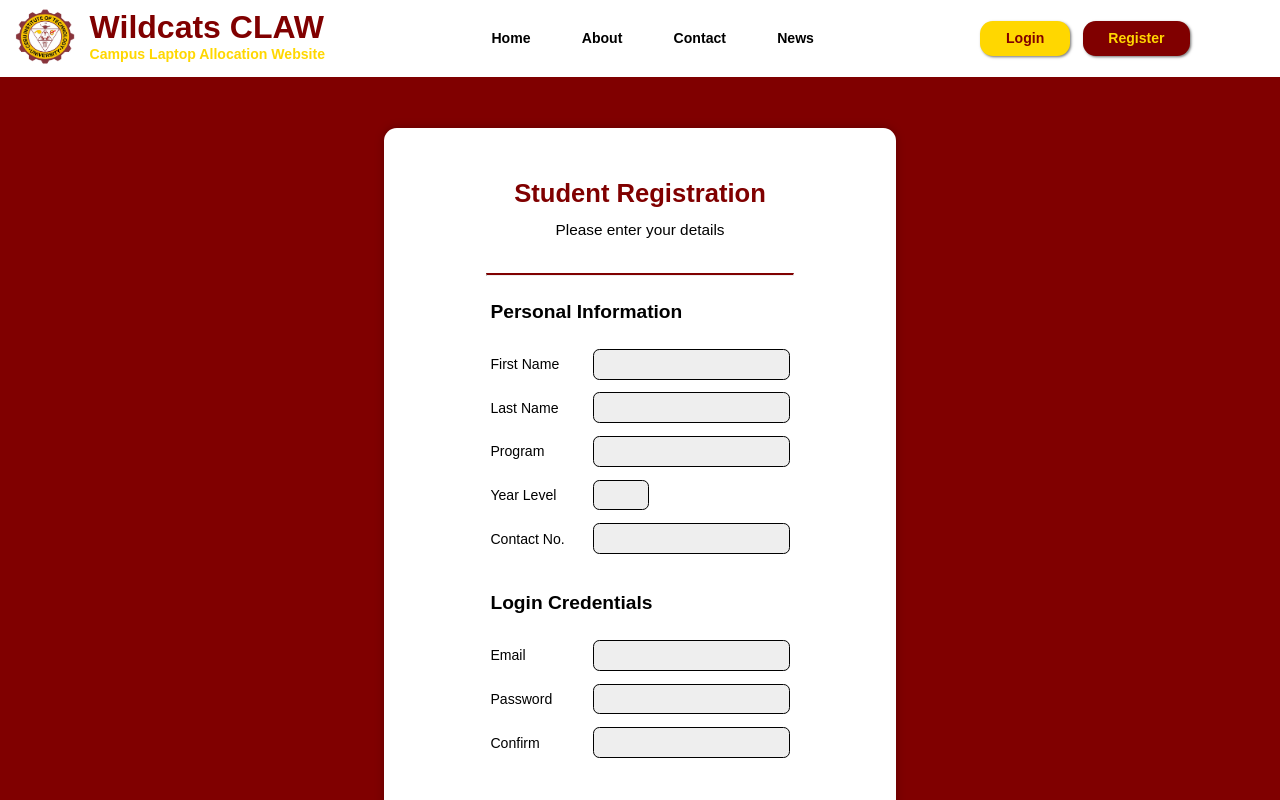
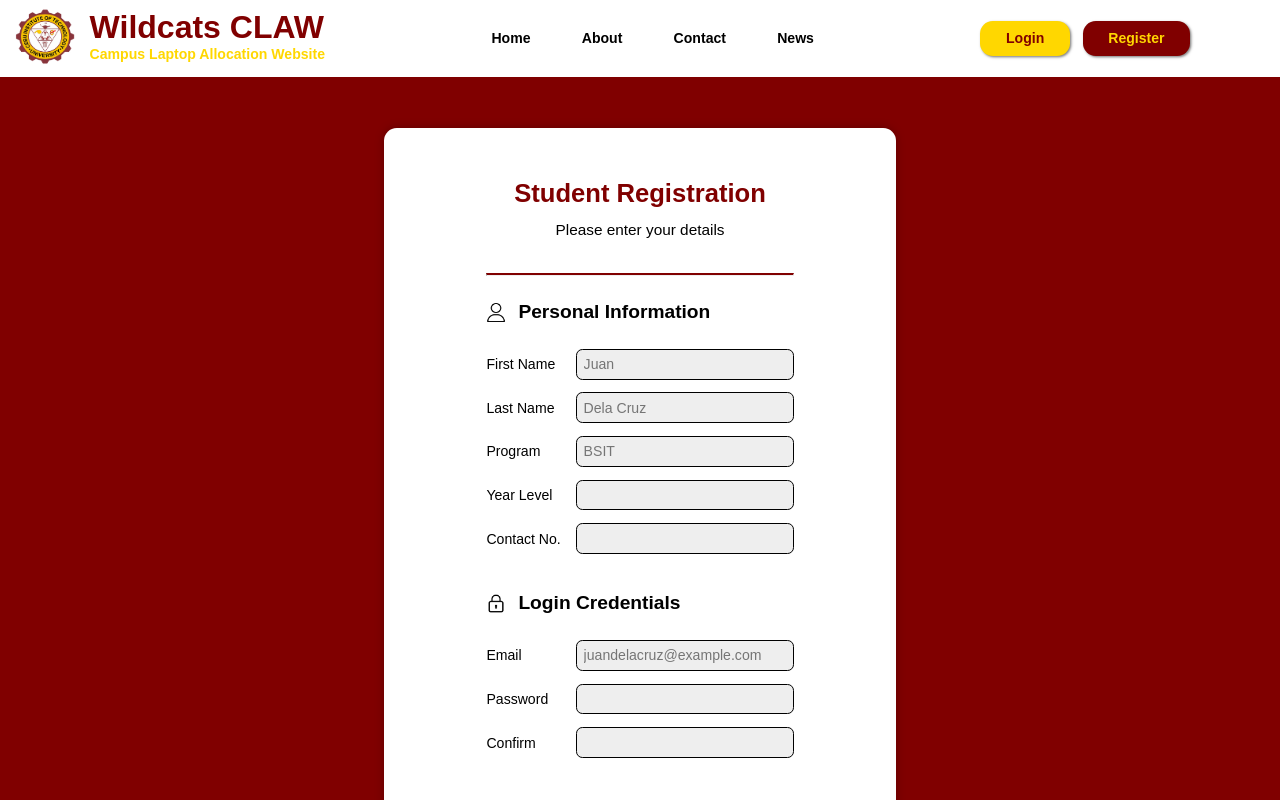
Before and after one commit to mortymier/wildcats-claw, a React (Vite) app in the folder client/: page /register/student in a window 1280 px wide. Shown: the top 800 px of the page. Built offline with nearby package versions, Linux system fonts and the light colour scheme.

Commit message:
Web: add icons and placeholders in staff and student registration

```diff
--- a/client/src/pages/RegisterStaff.jsx
+++ b/client/src/pages/RegisterStaff.jsx
@@ -3,6 +3,8 @@ import { useState } from 'react';
 import { registerUser } from '../api/auth.jsx';
 import Header from '../components/Header.jsx';
 import Footer from '../components/Footer.jsx';
+import user_icon from '../images/user_icon.png';
+import lock_icon from '../images/lock_icon.png';
 import '../styles/RegisterRole.css';
 
 export default function RegisterStaff()
@@ -34,7 +36,7 @@ export default function RegisterStaff()
 
         if(formData.password !== confirm)
         {
-            alert("Passwords do not match");
+            alert('Passwords do not match');
         }
         else if(window.confirm('Proceed with registration?'))
         {
@@ -42,7 +44,7 @@ export default function RegisterStaff()
             const response = await registerUser(role, formData);
 
             if(response.ok)
-                navigate("/login");
+                navigate('/login');
         }
     };
 
@@ -57,7 +59,10 @@ export default function RegisterStaff()
                     <hr/>
                     {/* Section 1: Personal Information */}
                     <div className="register-section">
-                        <h2> Personal Information </h2>
+                        <div className="rs-header">
+                            <img src={user_icon} alt="Personal information icon"/>
+                            <h2> Personal Information </h2>
+                        </div>
                         {/* First Name */}
                         <div className="register-input">
                             <label htmlFor="firstname"> First Name </label>
@@ -65,6 +70,7 @@ export default function RegisterStaff()
                                 id="firstname"
                                 name="firstname"
                                 type="text"
+                                placeholder="Juan"
                                 value={formData.firstname}
                                 onChange={handleChange}
                                 required
@@ -77,6 +83,7 @@ export default function RegisterStaff()
                                 id="lastname"
                                 name="lastname"
                                 type="text"
+                                placeholder="Dela Cruz"
                                 value={formData.lastname}
                                 onChange={handleChange}
                                 required
@@ -85,7 +92,10 @@ export default function RegisterStaff()
                     </div>
                     {/* Section 2: Login Credentials */}
                     <div className="register-section">
-                        <h2> Login Credentials </h2>
+                        <div className="rs-header">
+                            <img src={lock_icon} alt="Login credentials icon"/>
+                            <h2> Login Credentials </h2>
+                        </div>
                         {/* Email */}
                         <div className="register-input">
                             <label htmlFor="email"> Email </label>
@@ -93,6 +103,7 @@ export default function RegisterStaff()
                                 id="email"
                                 name="email"
                                 type="email"
+                                placeholder="juandelacruz@example.com"
                                 value={formData.email}
                                 onChange={handleChange}
                                 required
--- a/client/src/pages/RegisterStudent.jsx
+++ b/client/src/pages/RegisterStudent.jsx
@@ -3,6 +3,8 @@ import { useState } from 'react';
 import { registerUser } from '../api/auth.jsx';
 import Header from '../components/Header.jsx';
 import Footer from '../components/Footer.jsx';
+import user_icon from '../images/user_icon.png';
+import lock_icon from '../images/lock_icon.png';
 import '../styles/RegisterRole.css';
 
 export default function RegisterStudent()
@@ -37,7 +39,7 @@ export default function RegisterStudent()
 
         if(formData.password !== confirm)
         {
-            alert("Passwords do not match");
+            alert('Passwords do not match');
         }
         else if(window.confirm('Proceed with registration?'))
         {
@@ -45,7 +47,7 @@ export default function RegisterStudent()
             const response = await registerUser(role, formData);
 
             if(response.ok)
-                navigate("/login");
+                navigate('/login');
         }
     };
 
@@ -60,7 +62,10 @@ export default function RegisterStudent()
                     <hr/>
                     {/* Section 1: Personal Information */}
                     <div className="register-section">
-                        <h2> Personal Information </h2>
+                        <div className="rs-header">
+                            <img src={user_icon} alt="Personal information icon"/>
+                            <h2> Personal Information </h2>
+                        </div>
                         {/* First Name */}
                         <div className="register-input">
                             <label htmlFor="firstname"> First Name </label>
@@ -68,6 +73,7 @@ export default function RegisterStudent()
                                 id="firstname"
                                 name="firstname"
                                 type="text"
+                                placeholder="Juan"
                                 value={formData.firstname}
                                 onChange={handleChange}
                                 required
@@ -80,6 +86,7 @@ export default function RegisterStudent()
                                 id="lastname"
                                 name="lastname"
                                 type="text"
+                                placeholder="Dela Cruz"
                                 value={formData.lastname}
                                 onChange={handleChange}
                                 required
@@ -92,6 +99,7 @@ export default function RegisterStudent()
                                 id="program"
                                 name="program"
                                 type="text"
+                                placeholder="BSIT"
                                 value={formData.program}
                                 onChange={handleChange}
                                 required
@@ -126,7 +134,10 @@ export default function RegisterStudent()
                     </div>
                     {/* Section 2: Login Credentials */}
                     <div className="register-section">
-                        <h2> Login Credentials </h2>
+                        <div className="rs-header">
+                            <img src={lock_icon} alt="Login credentials icon"/>
+                            <h2> Login Credentials </h2>
+                        </div>
                         {/* Email */}
                         <div className="register-input">
                             <label htmlFor="email"> Email </label>
@@ -134,6 +145,7 @@ export default function RegisterStudent()
                                 id="email"
                                 name="email"
                                 type="email"
+                                placeholder="juandelacruz@example.com"
                                 value={formData.email}
                                 onChange={handleChange}
                                 required
--- a/client/src/styles/RegisterRole.css
+++ b/client/src/styles/RegisterRole.css
@@ -49,12 +49,25 @@
     display: flex;
     flex-direction: column;
     margin-bottom: 2vw;
+    width: 60%;
 }
 
-.register-section h2
+.rs-header
+{
+    display: flex;
+    align-items: center;
+    margin-bottom: 2vw;
+    gap: 1vw;
+}
+
+.rs-header img
+{
+    width: 1.5vw;
+}
+
+.rs-header h2
 {
     margin: 0;
-    margin-bottom: 2vw;
     font-size: 1.5vw;
 }
 
@@ -74,6 +87,7 @@
 .register-input input
 {
     padding: 0.5vw;
+    width: 80%;
     border: 1px solid black;
     border-radius: 0.5vw;
     font-size: 1.1vw;
```
